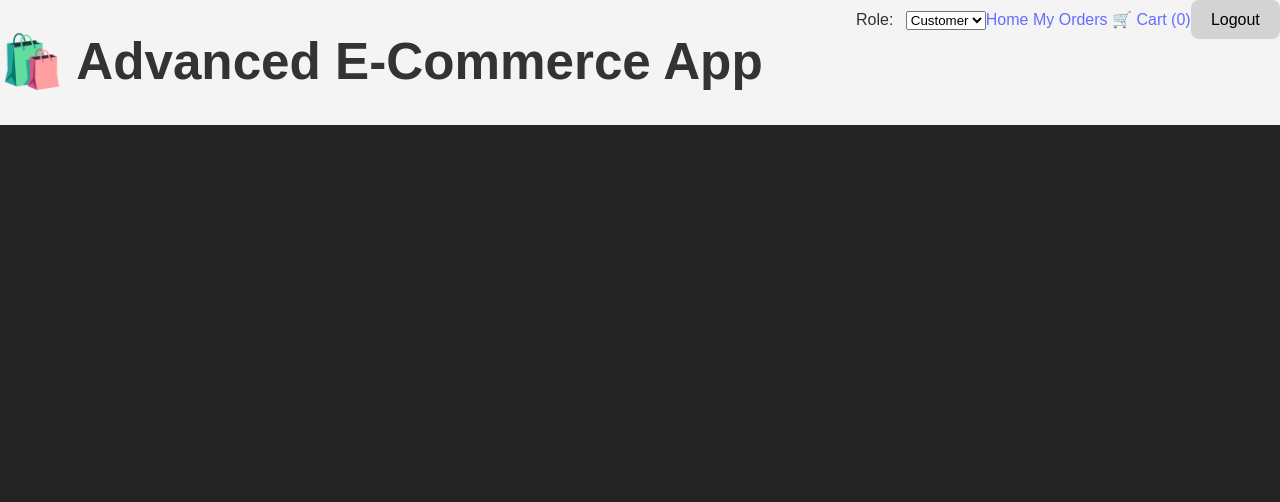
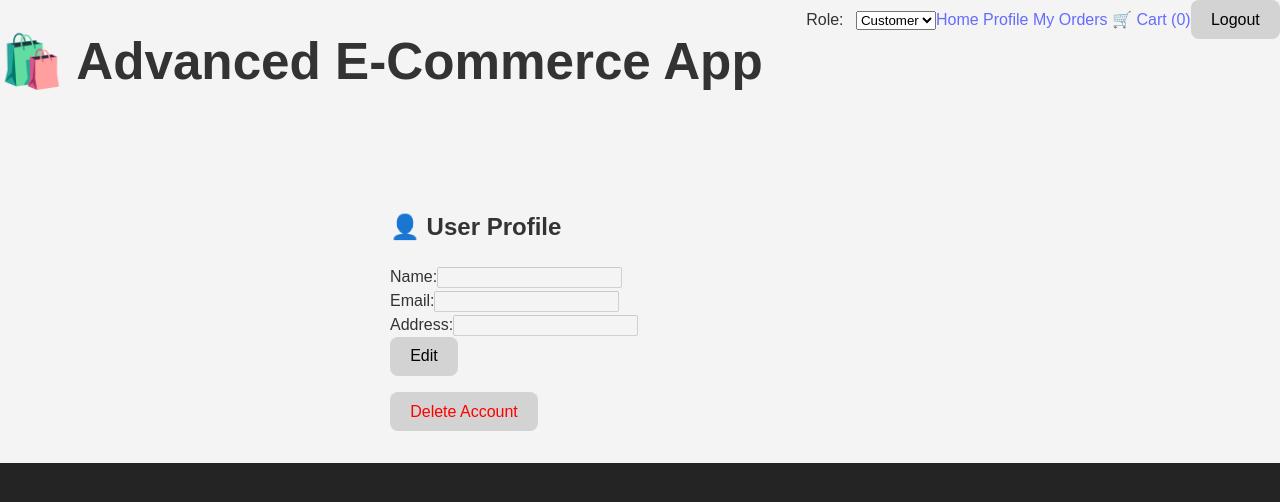
Before and after one commit to GJBURT/Advanced-Ecommerce-App, a React (Vite) app: page /profile in a window 1280 px wide. Shown: the top 502 px of the page. Built offline with nearby package versions, Linux system fonts and the light colour scheme; no server answers; the database is empty; sample sign-in values are in the browser's storage.

Commit message:
Created Profile.tsx, implemented profile route to App.tsx and added link to Header. Made My Orders a link only visibile to Customers.

```diff
--- a/src/App.tsx
+++ b/src/App.tsx
@@ -10,6 +10,7 @@ import AdminRoute from './components/ProtectedRoute'; // Import ProtectedRoute f
 import AdminProducts from './pages/AdminProducts'; // Import AdminProducts
 import AdminOrders from './pages/AdminOrders'; // Import AdminOrders
 import AdminProductForm from './pages/AdminProductForm'; // Import AdminProductForm
+import Profile from './pages/Profile'; // Import Profile page
 
 
 const App: React.FC = () => {
@@ -18,10 +19,14 @@ const App: React.FC = () => {
     <div className="navbar">
       <Header />
       <Routes>
-        <Route path="/" element={<Home />} />
+        {/* Public routes */}
         <Route path="/register" element={<Register />} />
         <Route path="/login" element={<Login />} />
+        <Route path="/" element={<Home />} />
         <Route path="/cart" element={<Cart />} />
+        <Route path="/profile" element={<Profile />} />
+
+        {/* Admin routes */}
         <Route path="/admin" element={<AdminRoute><AdminPanel /></AdminRoute>} />
         <Route path="/admin/products" element={<AdminRoute><AdminProducts /></AdminRoute>} />
         <Route path="/admin/orders" element={<AdminRoute><AdminOrders /></AdminRoute>} />
--- a/src/components/Header.tsx
+++ b/src/components/Header.tsx
@@ -34,9 +34,12 @@ const Header: React.FC = () => {
                         <option value="customer">Customer</option>
                         <option value="admin">Admin</option>
                     </select>
+                    { role === 'admin' && <Link to="/admin">Admin Panel</Link>}
                     <Link to="/">Home </Link>
-                    <Link to="/orders">My Orders </Link>
-                    { role === 'admin' && <Link to="/admin">Admin Panel</Link>}
+                    {/* Show Profile link for all authenticated users */}
+                    <Link to="/profile">Profile </Link>
+                    {/* Show My Orders link only for customers */}
+                    {role === 'customer' && <Link to="/orders">My Orders </Link>}
                     <Link to="/cart">
                         🛒 Cart ({totalCount})
                     </Link>
--- /dev/null
+++ b/src/pages/Profile.tsx
@@ -0,0 +1,113 @@
+import React, { useState, useEffect } from 'react';
+import { db, auth } from '../firebase/config';
+import { doc, getDoc, updateDoc, deleteDoc } from 'firebase/firestore';
+import { deleteUser } from 'firebase/auth';
+import { useNavigate } from 'react-router-dom';
+
+// Profile component allows users to view and edit their profile information
+// It retrieves user data from Firestore and allows editing of name and address
+const Profile: React.FC = () => {
+    const user = auth.currentUser;
+    const navigate = useNavigate();
+    // State to manage profile data and editing state
+    const [profileData, setProfileData] = useState({
+        name: '',
+        email: '',
+        address: ''
+    });
+    const [editing, setEditing] = useState(false);
+    const [loading, setLoading] = useState(true);
+    // Fetch user profile data from Firestore
+    useEffect(() => {
+        const fetchProfile = async () => {
+            if (!user) return;
+            const docRef = doc(db, 'users', user.uid);
+            const docSnap = await getDoc(docRef);
+            if (docSnap.exists()) {
+                const data = docSnap.data();
+                setProfileData({
+                    name: data.name || '',
+                    email: data.email || user.email || '',
+                    address: data.address || ''
+                });
+            }
+            setLoading(false);
+        };
+
+        fetchProfile();
+    }, [user]);
+    // Handle input changes for profile fields
+    const handleChange = (e: React.ChangeEvent<HTMLInputElement>) => {
+        const { name, value } = e.target;
+        setProfileData(prev => ({ ...prev, [name]: value }));
+    };
+    // Handle saving profile changes
+    const handleSave = async () => {
+        if (!user) return;
+        const docRef = doc(db, 'users', user.uid);
+        await updateDoc(docRef, {
+            name: profileData.name,
+            address: profileData.address
+        });
+        setEditing(false);
+    };
+    // Handle account deletion
+    const handleDeleteAccount = async () => {
+        if (!user) return;
+        const confirm = window.confirm('Are you sure you want to delete your account? This cannot be undone.');
+        if (!confirm) return;
+
+        try {
+            await deleteDoc(doc(db, 'users', user.uid));
+            await deleteUser(user);
+            navigate('/'); // Redirect home or login
+        } catch {
+            alert('Failed to delete account. You may need to reauthenticate.');
+        }
+    };
+
+    if (loading) return <p>Loading...</p>;
+    // Render profile form with editable fields for name and address
+    // Email is displayed but not editable
+    return (
+        <div style={{ padding: '2rem', maxWidth: '500px', margin: 'auto' }}>
+            <h2>👤 User Profile</h2>
+            <label>
+                Name:
+                <input
+                    name="name"
+                    value={profileData.name}
+                    onChange={handleChange}
+                    disabled={!editing}
+                />
+            </label>
+            <br />
+            <label>
+                Email:
+                <input name="email" value={profileData.email} disabled />
+            </label>
+            <br />
+            <label>
+                Address:
+                <input
+                    name="address"
+                    value={profileData.address}
+                    onChange={handleChange}
+                    disabled={!editing}
+                />
+            </label>
+            <br />
+            {editing ? (
+                <button onClick={handleSave}>Save</button>
+            ) : (
+                <button onClick={() => setEditing(true)}>Edit</button>
+            )}
+            <br />
+            <button onClick={handleDeleteAccount} style={{ marginTop: '1rem', color: 'red' }}>
+                Delete Account
+            </button>
+        </div>
+    );
+};
+
+export default Profile;
```
